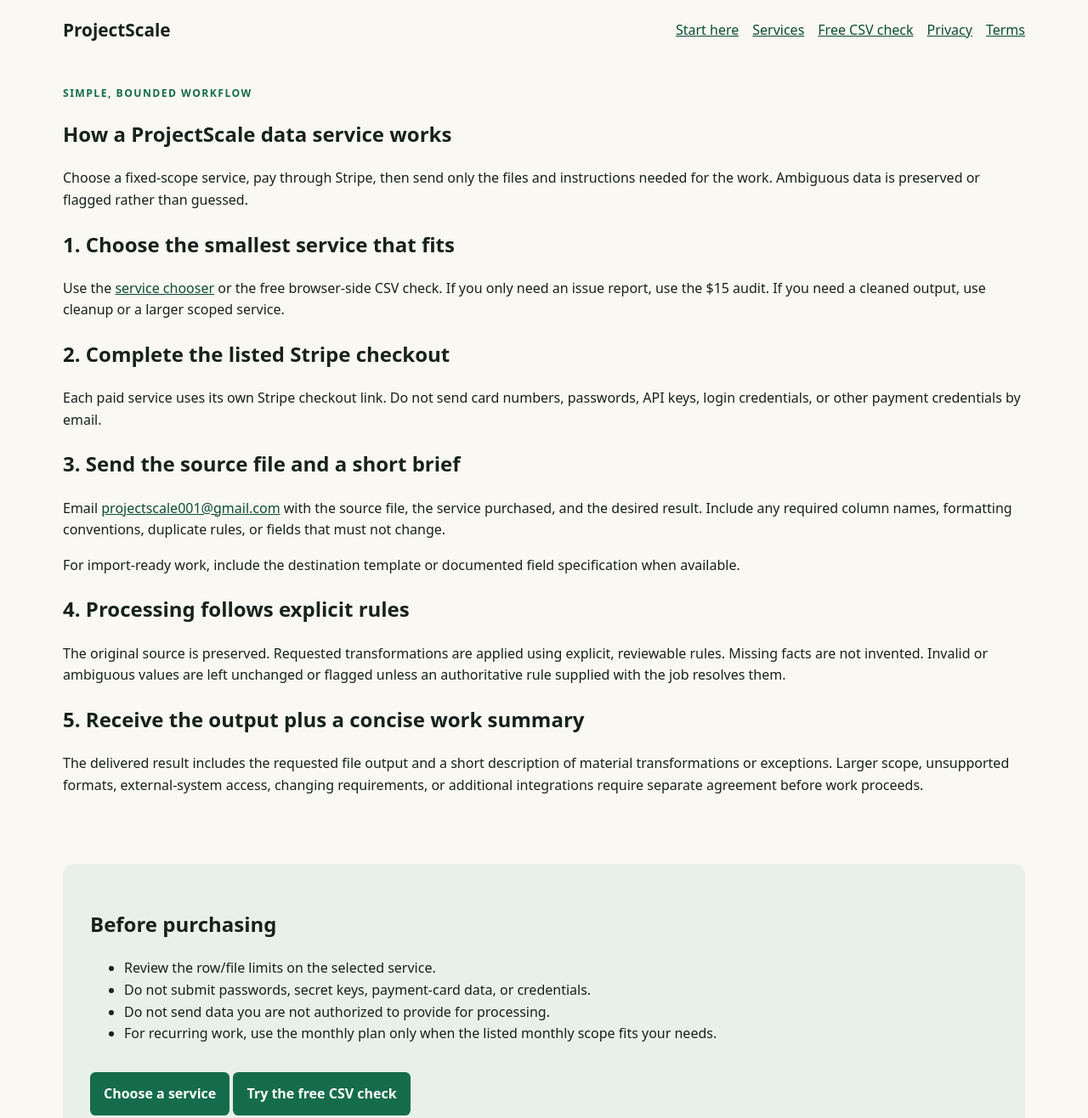
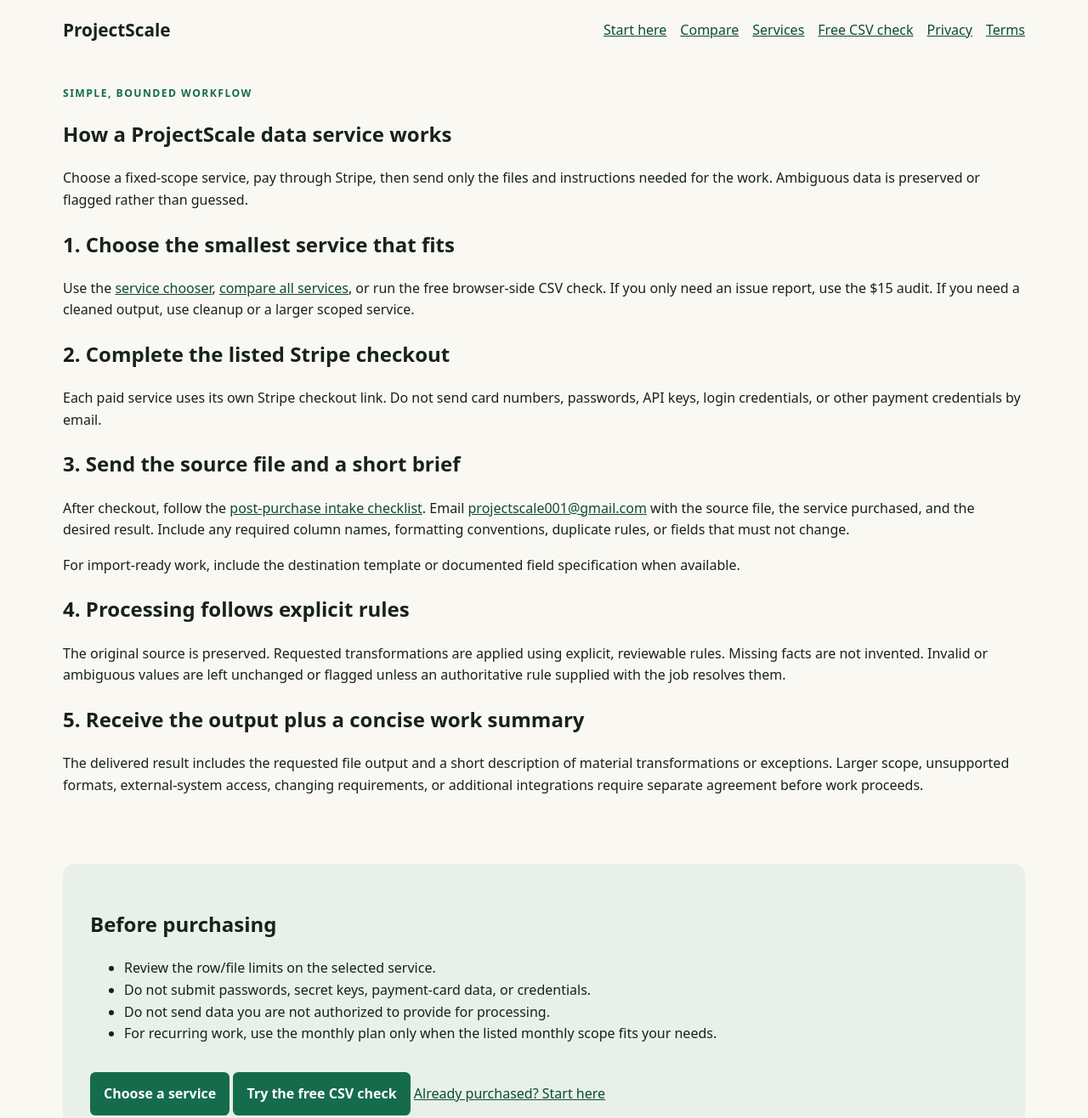
Before and after one commit to NestWellInc/PostHogScale, a plain HTML site: page how-it-works.html in a window 1280 px wide. Shown: the top 1316 px of the page at 85% size. Drawn offline with Linux system fonts and the light colour scheme.

Commit message:
Link post-checkout intake guide from fulfillment workflow

```diff
--- a/how-it-works.html
+++ b/how-it-works.html
@@ -2,12 +2,12 @@
 <html lang="en"><head><meta charset="utf-8"><meta name="viewport" content="width=device-width,initial-scale=1">
 <title>How ProjectScale Data Services Work</title><meta name="description" content="A clear five-step guide to buying and completing a bounded ProjectScale CSV or data-processing service.">
 <link rel="canonical" href="https://raw.githack.com/NestWellInc/PostHogScale/main/how-it-works.html"><meta name="robots" content="index,follow"><link rel="stylesheet" href="styles.css"></head><body>
-<header><a class="brand" href="index.html">ProjectScale</a><nav aria-label="Main navigation"><a href="start-here.html">Start here</a><a href="index.html#offers">Services</a><a href="csv-quick-check.html">Free CSV check</a><a href="privacy.html">Privacy</a><a href="terms.html">Terms</a></nav></header>
+<header><a class="brand" href="index.html">ProjectScale</a><nav aria-label="Main navigation"><a href="start-here.html">Start here</a><a href="service-comparison.html">Compare</a><a href="index.html#offers">Services</a><a href="csv-quick-check.html">Free CSV check</a><a href="privacy.html">Privacy</a><a href="terms.html">Terms</a></nav></header>
 <main><article class="guide"><p class="eyebrow">Simple, bounded workflow</p><h1>How a ProjectScale data service works</h1><p class="lede">Choose a fixed-scope service, pay through Stripe, then send only the files and instructions needed for the work. Ambiguous data is preserved or flagged rather than guessed.</p>
-<section><h2>1. Choose the smallest service that fits</h2><p>Use the <a href="start-here.html">service chooser</a> or the free browser-side CSV check. If you only need an issue report, use the $15 audit. If you need a cleaned output, use cleanup or a larger scoped service.</p></section>
+<section><h2>1. Choose the smallest service that fits</h2><p>Use the <a href="start-here.html">service chooser</a>, <a href="service-comparison.html">compare all services</a>, or run the free browser-side CSV check. If you only need an issue report, use the $15 audit. If you need a cleaned output, use cleanup or a larger scoped service.</p></section>
 <section><h2>2. Complete the listed Stripe checkout</h2><p>Each paid service uses its own Stripe checkout link. Do not send card numbers, passwords, API keys, login credentials, or other payment credentials by email.</p></section>
-<section><h2>3. Send the source file and a short brief</h2><p>Email <a href="mailto:projectscale001@gmail.com">projectscale001@gmail.com</a> with the source file, the service purchased, and the desired result. Include any required column names, formatting conventions, duplicate rules, or fields that must not change.</p><p>For import-ready work, include the destination template or documented field specification when available.</p></section>
+<section><h2>3. Send the source file and a short brief</h2><p>After checkout, follow the <a href="after-checkout.html">post-purchase intake checklist</a>. Email <a href="mailto:projectscale001@gmail.com">projectscale001@gmail.com</a> with the source file, the service purchased, and the desired result. Include any required column names, formatting conventions, duplicate rules, or fields that must not change.</p><p>For import-ready work, include the destination template or documented field specification when available.</p></section>
 <section><h2>4. Processing follows explicit rules</h2><p>The original source is preserved. Requested transformations are applied using explicit, reviewable rules. Missing facts are not invented. Invalid or ambiguous values are left unchanged or flagged unless an authoritative rule supplied with the job resolves them.</p></section>
 <section><h2>5. Receive the output plus a concise work summary</h2><p>The delivered result includes the requested file output and a short description of material transformations or exceptions. Larger scope, unsupported formats, external-system access, changing requirements, or additional integrations require separate agreement before work proceeds.</p></section>
-<section class="trust"><h2>Before purchasing</h2><ul><li>Review the row/file limits on the selected service.</li><li>Do not submit passwords, secret keys, payment-card data, or credentials.</li><li>Do not send data you are not authorized to provide for processing.</li><li>For recurring work, use the monthly plan only when the listed monthly scope fits your needs.</li></ul><p><a class="button" href="start-here.html">Choose a service</a> <a class="button" href="csv-quick-check.html">Try the free CSV check</a></p></section>
+<section class="trust"><h2>Before purchasing</h2><ul><li>Review the row/file limits on the selected service.</li><li>Do not submit passwords, secret keys, payment-card data, or credentials.</li><li>Do not send data you are not authorized to provide for processing.</li><li>For recurring work, use the monthly plan only when the listed monthly scope fits your needs.</li></ul><p><a class="button" href="start-here.html">Choose a service</a> <a class="button" href="csv-quick-check.html">Try the free CSV check</a> <a href="after-checkout.html">Already purchased? Start here</a></p></section>
 </article></main><footer><p>ProjectScale · Bounded CSV and data services</p><p><a href="mailto:projectscale001@gmail.com">projectscale001@gmail.com</a> · <a href="privacy.html">Privacy</a> · <a href="terms.html">Terms</a></p></footer></body></html>
```
